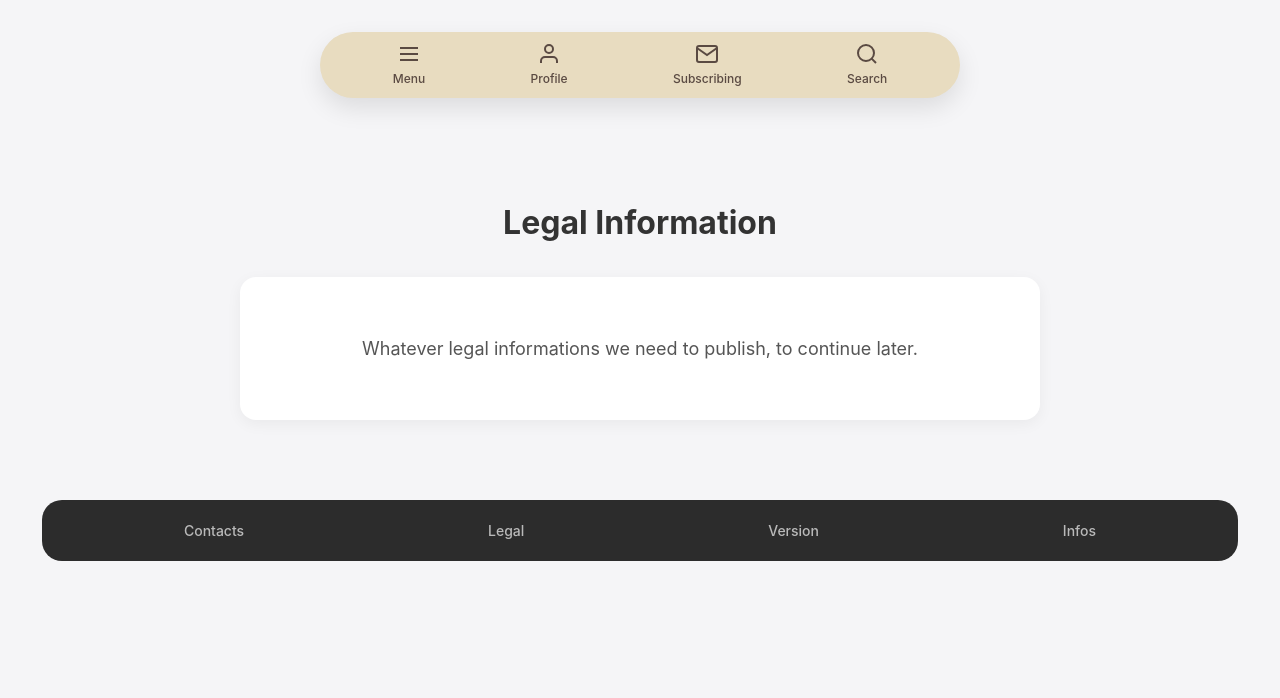
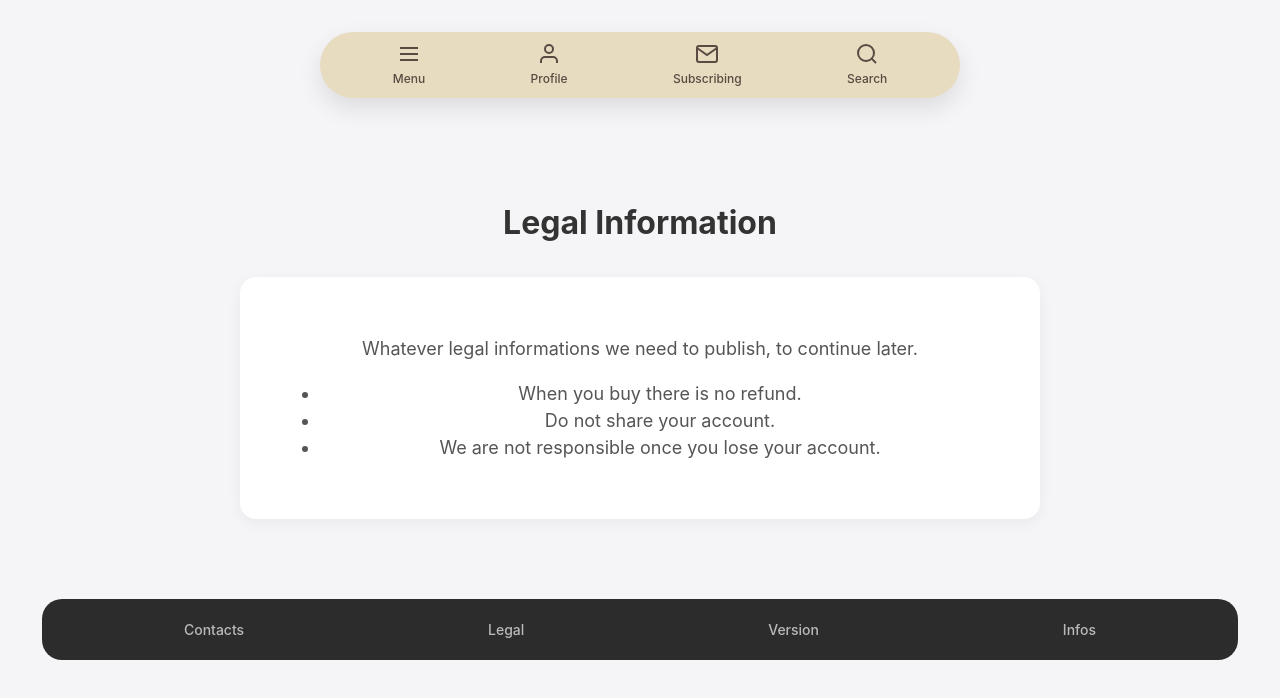
Before and after one commit to TrHugo/SoftwareEn_Project_HugosKiosk, a React app in the folder frontend/: page /legal in a window 1280 px wide. Shown: the top 698 px of the page. Built offline with nearby package versions, Linux system fonts and the light colour scheme; the HTML template or start-up script is replaced by a standard one.

Commit message:
Getting UX in english in some part and addind some text here and there.

```diff
--- a/frontend/src/component/version.jsx
+++ b/frontend/src/component/version.jsx
@@ -35,7 +35,7 @@ export default function Version() {
             <h2>Version</h2>
             {VersionData && (
                 <ul>
-                    <strong>Nom de l'App :</strong> {VersionData.version}
+                    <strong>App version :</strong> {VersionData.version}
                 </ul>
             )}
             {!VersionData && <p>Aucune donnée disponible.</p>}
--- a/frontend/src/pages/ArticleReader.jsx
+++ b/frontend/src/pages/ArticleReader.jsx
@@ -38,14 +38,14 @@ const ArticleReader = () => {
     <div style={styles.container}>
       {/* Bouton retour */}
       <Link to="/" style={styles.backLink}>
-        ← Retour aux news
+        ← Back to the news
       </Link>
 
       {/* En-tête de l'article */}
       <div style={styles.header}>
         <h1 style={styles.title}>{article.title}</h1>
         <div style={styles.meta}>
-          <span>Publié le {new Date(article.createdAt).toLocaleDateString()}</span>
+          <span>Published  {new Date(article.createdAt).toLocaleDateString()}</span>
           {/* Si tu as le nom du publisher un jour, tu peux l'ajouter ici */}
         </div>
       </div>
--- a/frontend/src/pages/Legal.jsx
+++ b/frontend/src/pages/Legal.jsx
@@ -8,6 +8,11 @@ const Legal = () => {
         <p style={styles.text}>
           Whatever legal informations we need to publish, to continue later.
         </p>
+        <ul style ={styles.text}>
+          <li>When you buy there is no refund.</li>
+          <li>Do not share your account.</li>
+          <li>We are not responsible once you lose your account.</li>
+        </ul>
       </div>
     </main>
   );
--- a/frontend/src/pages/info.jsx
+++ b/frontend/src/pages/info.jsx
@@ -35,7 +35,7 @@ export default function Info() {
             <h2>Informations du Backend</h2>
             {infoData && (
                 <ul>
-                    <li><strong>Nom de l'App :</strong> {infoData.name}</li>
+                    <li><strong>App name :</strong> {infoData.name}</li>
                     <li><strong>Version :</strong> {infoData.version}</li>
                     <li><strong>Node.js Version :</strong> {infoData.node}</li>
                     <li><strong>Uptime (Temps d'activité) :</strong> {infoData.uptime}</li>
```
